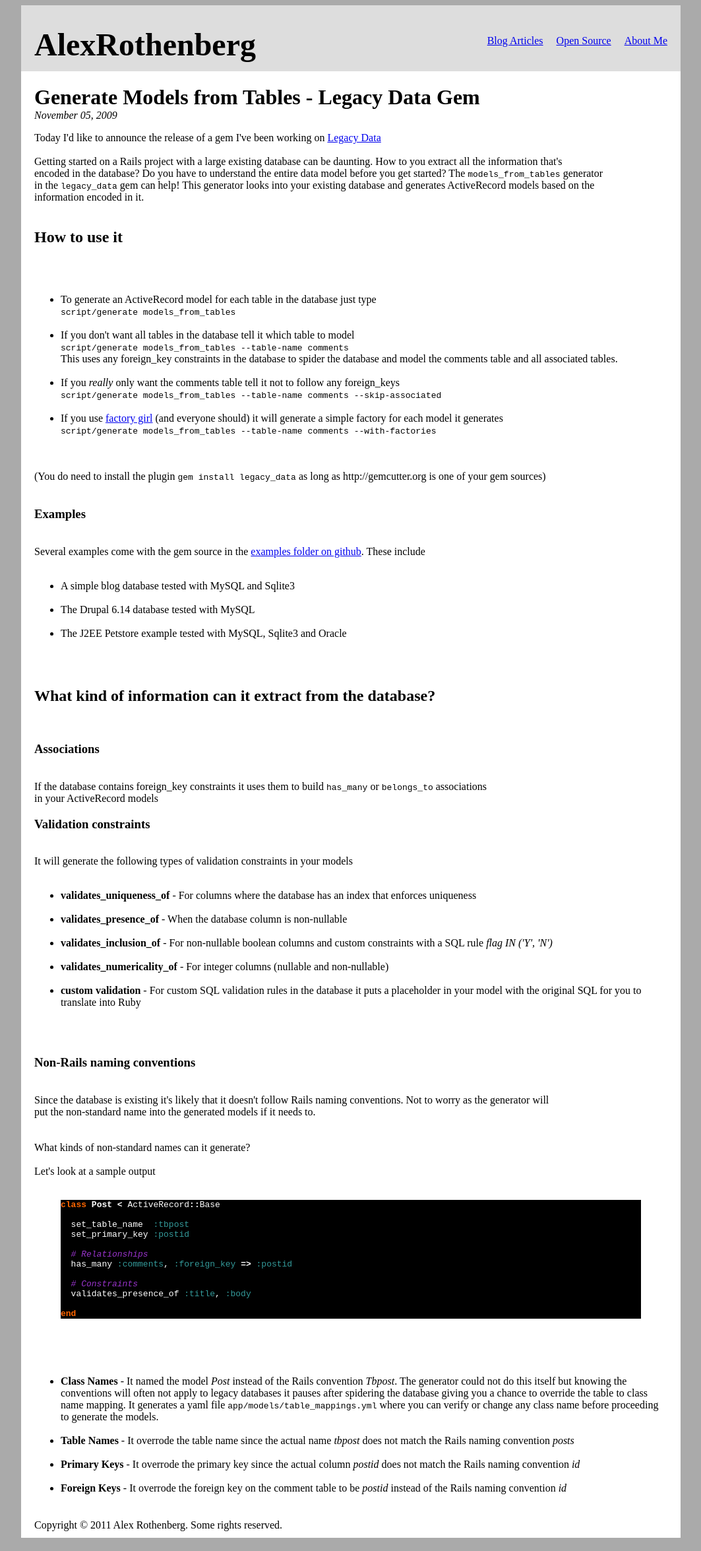
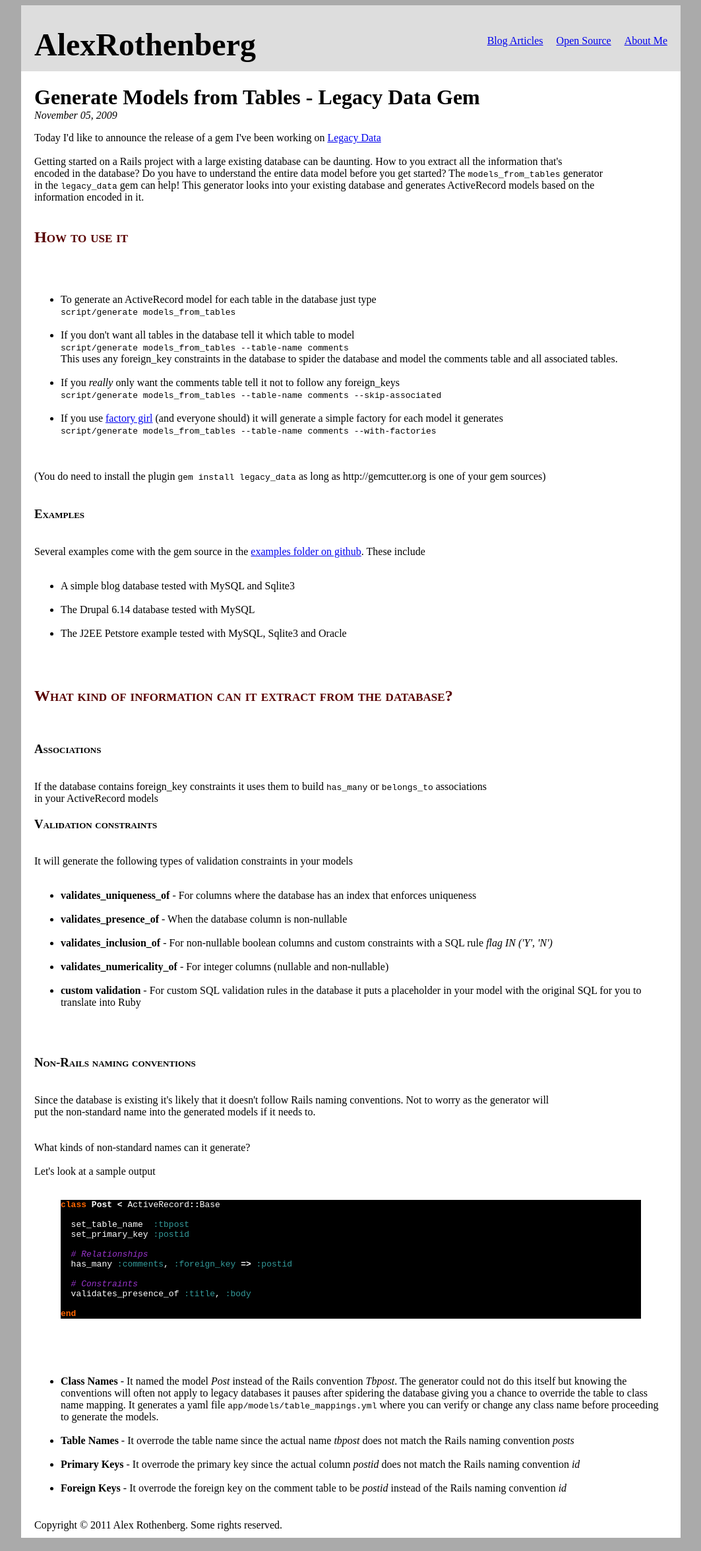
Before and after one commit to alexrothenberg/alexrothenberg.github.com, a Jekyll site: the page built from _posts/2009-11-05-generate-models-from-tables-legacy-data.html, in a window 1280 px wide. Shown: the whole page at 66% size, without its empty margins (108-1171 px from the left). Built offline with Jekyll 4.4.1, drawn with Linux system fonts in a browser that asks for light colours; comment, search, counter and statistics services are not loaded.

Commit message:
updated some heading styles inside posts

```diff
--- a/stylesheets/master.css
+++ b/stylesheets/master.css
@@ -87,7 +87,13 @@ body {
 .post h1 {
 	margin-bottom: 0px;
 }
-
+.post h2 {
+  color: #580000;
+  font-variant: small-caps;
+}
+.post h3 {
+  font-variant: small-caps;
+}
 .date {
 	font-style: italic;
 }
@@ -109,3 +115,9 @@ body {
 .repo h3 {
 	margin-bottom: 1px;
 }
+
+
+li p {
+  margin-top: 0px;
+  margin-bottom: 0px;
+}
```
